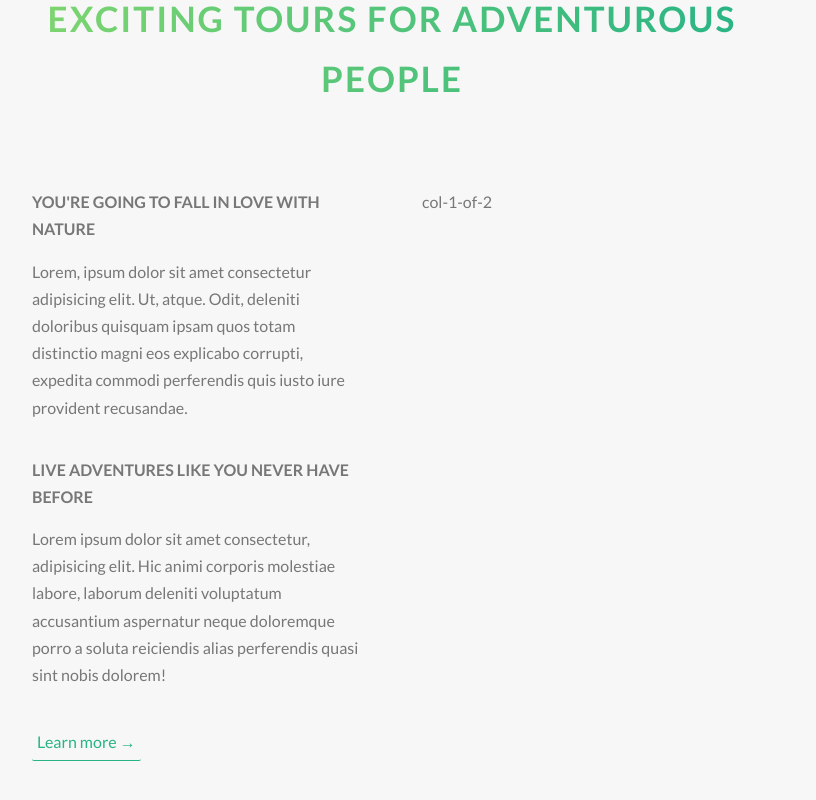
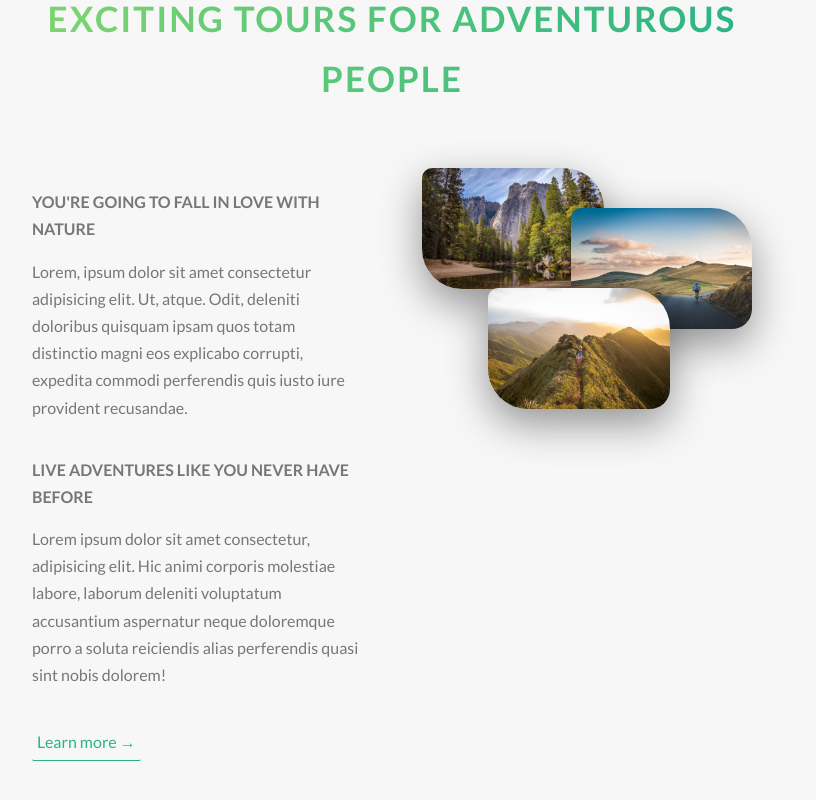
Before and after one commit to Amr097/na-tours, a Next.js app: page / in a window 1280 px wide. Shown: the part 891-1691 px from the top of the page, without its empty margins (248-1064 px from the left). Built offline with nearby package versions, Linux system fonts and the light colour scheme.

Commit message:
added about section

```diff
--- a/src/About/About.js
+++ b/src/About/About.js
@@ -37,7 +37,25 @@ const About = () => {
               Learn more &rarr;
             </a>
           </div>
-          <div className="col-1-of-2">col-1-of-2</div>
+          <div className="col-1-of-2">
+            <div className="composition">
+              <img
+                src="./img/nat-1-large.jpg"
+                alt="nature"
+                className="composition__photo composition__photo--p1"
+              />
+              <img
+                src="./img/nat-2-large.jpg"
+                alt="nature"
+                className="composition__photo composition__photo--p2"
+              />
+              <img
+                src="./img/nat-3-large.jpg"
+                alt="nature"
+                className="composition__photo composition__photo--p3"
+              />
+            </div>
+          </div>
         </div>
       </section>
       {/* <div className="float-rows">
--- a/src/app/styles/base/_typography.scss
+++ b/src/app/styles/base/_typography.scss
@@ -10,7 +10,7 @@
   transition: all 0.2s linear;
 
   &:hover {
-    transform: skewY(1deg) skewX(15deg) scale(1.1);
+    transform: skewY(1deg) skewX(2deg) scale(1.05);
     text-shadow: 0.5rem 1rem 2rem $black-opacity;
   }
 }
--- /dev/null
+++ b/src/app/styles/components/_composition.scss
@@ -0,0 +1,38 @@
+.composition {
+  position: relative;
+  &__photo {
+    width: 55%;
+    box-shadow: 0 1.5rem 4rem rgba(0, 0, 0, 0.407);
+    border-radius: 10px 40px 20px;
+    position: absolute;
+    z-index: 10;
+    transition: all 0.2s;
+    outline-offset: 2rem;
+
+    &--p1 {
+      left: 0;
+      top: -2rem;
+    }
+
+    &--p2 {
+      right: 0;
+      top: 2rem;
+    }
+
+    &--p3 {
+      left: 20%;
+      top: 10rem;
+    }
+
+    &:hover {
+      outline: 1.5rem solid $light-green;
+      scale: 1.05;
+      transform: translateY(-0.5rem);
+      box-shadow: 0 2.5rem 4rem rgba(0, 0, 0, 0.407);
+      z-index: 20;
+    }
+  }
+  &:hover &__photo:not(:hover) {
+    scale: 0.95;
+  }
+}
--- a/src/app/styles/globals.scss
+++ b/src/app/styles/globals.scss
@@ -9,9 +9,11 @@
 @import "base/typography";
 
 @import "components/btn";
+@import "components/composition";
 @import "layout/header";
 @import "layout/row";
 @import "pages/home";
+
 
 html {
   font-size: 62.5%;
```
